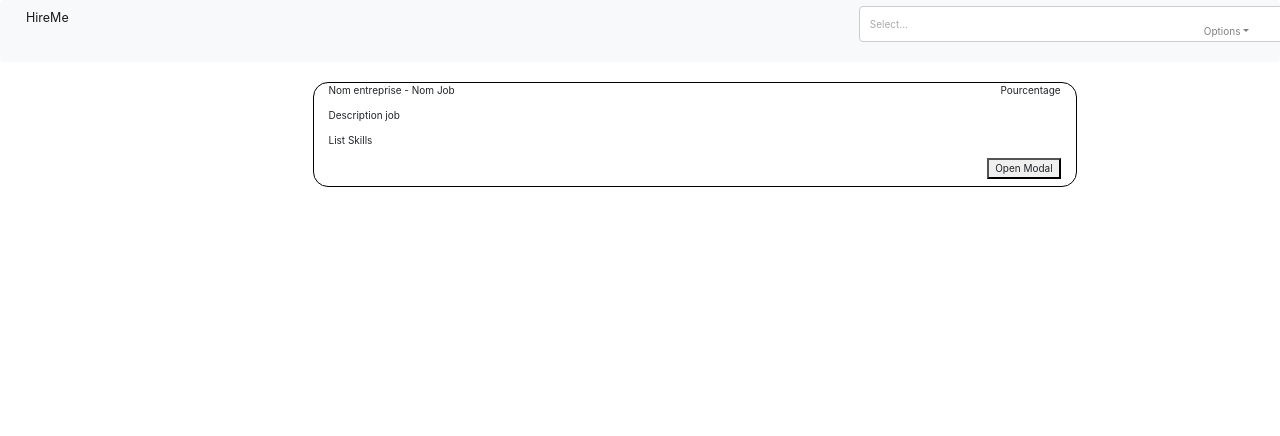
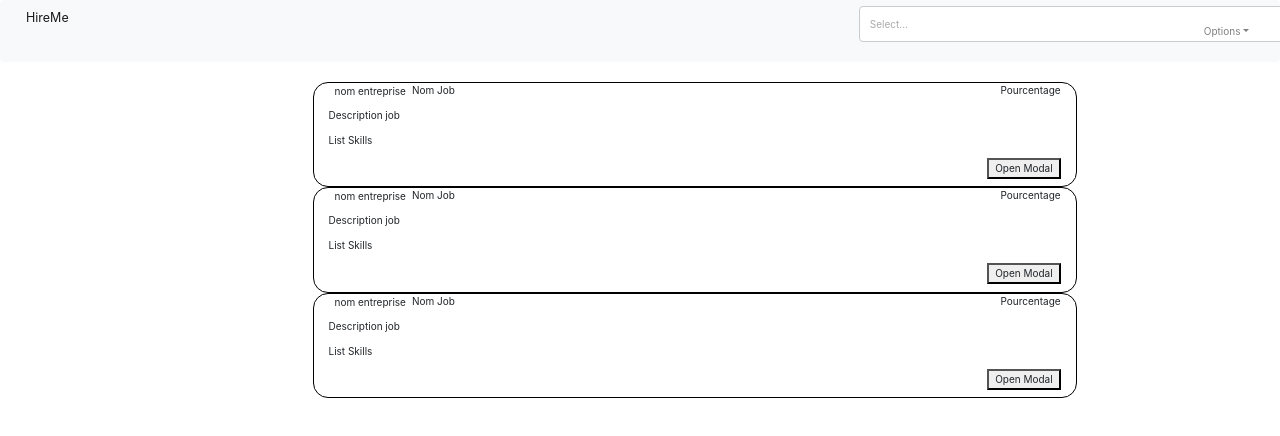
Before and after one commit to unkls/hireme, a React (Create React App) app: page /main in a window 1280 px wide. Shown: the top 436 px of the page. Built offline with nearby package versions, Linux system fonts and the light colour scheme.

Commit message:
fix : Multiple call in render

```diff
--- a/src/App.css
+++ b/src/App.css
@@ -76,3 +76,9 @@
   float: right;
   margin-bottom: 1%;
 }
+
+#modal_company{
+  background:none;
+  border:none;
+  float: left;
+}
--- a/src/App.js
+++ b/src/App.js
@@ -11,7 +11,7 @@ class App extends Component {
   render() {
     return (
       <Switch>
-        <Route exact path="/" component={Settings}/>
+        <Route exact path="/" component={Login}/>
         <Route exact path="/main" component={Body}/>
         <Route path="/settings" component={Settings}/>
         <Route path="/signin2/" component={SignIn2}/>
--- a/src/components/Body.js
+++ b/src/components/Body.js
@@ -7,11 +7,25 @@ class Body extends Component {
     super()
   }
 
+  listOfJobs(){
+    let table = []
+    console.log("oui");
+    // Outer loop to create parent
+    for (let i = 0; i < 3; i++) {
+      table.push(<ListJobs className=""/>)
+    }
+    return table
+  }
+
   render(){
+    const movieItems = [];
+    for (var i=0; i < 3; i++) {
+        movieItems.push(<ListJobs uid={i} />);
+    }
     return (
       <div>
         <Header />
-        <ListJobs />
+        {movieItems}
       </div>
     )
   }
--- a/src/components/Header.js
+++ b/src/components/Header.js
@@ -31,7 +31,7 @@ export default class Header extends React.Component {
     });
   }
   isRecruiter(){
-    return true
+    return false
   }
 
   render() {
--- a/src/components/ListJobs.js
+++ b/src/components/ListJobs.js
@@ -16,20 +16,30 @@ const customStyles = {
 };
 
 class ListJobs extends Component {
-  constructor() {
-    super();
+  constructor(props) {
+    super(props);
 
     this.state = {
-      modalIsOpen: false
+      modalIsOpen: false,
+      modalIsOpen2: false
     };
+
     this.openModal = this.openModal.bind(this);
+    this.openModal2 = this.openModal2.bind(this);
+
     this.afterOpenModal = this.afterOpenModal.bind(this);
     this.closeModal = this.closeModal.bind(this);
+    this.closeModal2 = this.closeModal2.bind(this);
+    console.log(this.props);
   }
 
   openModal() {
-  this.setState({modalIsOpen: true});
-}
+    this.setState({modalIsOpen: true});
+  }
+
+  openModal2() {
+    this.setState({modalIsOpen2: true});
+  }
 
 afterOpenModal() {
   // references are now sync'd and can be accessed.
@@ -39,11 +49,16 @@ closeModal() {
   this.setState({modalIsOpen: false});
 }
 
+closeModal2() {
+  this.setState({modalIsOpen2: false});
+}
+
   render(){
     return (
     <div class="row">
       <div id="container_jobs" class="col-md-7 col-md-offset-3">
-        <p id="information_jobs"> Nom entreprise - Nom Job </p>
+      <button id="modal_company" onClick={this.openModal2}> nom entreprise</button>
+        <p id="information_jobs"> Nom Job </p>
         <p id="pourcentage" > Pourcentage </p>
         <p> Description job </p>
         <p> List Skills </p>
@@ -59,6 +74,18 @@ closeModal() {
           <p>AT @</p>
           <button onClick={this.closeModal}>close</button>
         </Modal>
+
+        <Modal
+          id="modal_company"
+          isOpen={this.state.modalIsOpen2}
+          onRequestClose={this.closeModal2}
+          style={customStyles}
+          contentLabel="Example Modal"
+        >
+          <p> {this.props.uid} </p>
+          <button onClick={this.closeModal2}>close</button>
+        </Modal>
+
       </div>
     </div>
 
--- a/src/components/ListSkills.js
+++ b/src/components/ListSkills.js
@@ -10,7 +10,6 @@ class ListSkills extends Component {
       rating: 1
     };
   }
-
 
   onStarClick(nextValue, prevValue, name) {
     this.setState({rating: nextValue});
```
